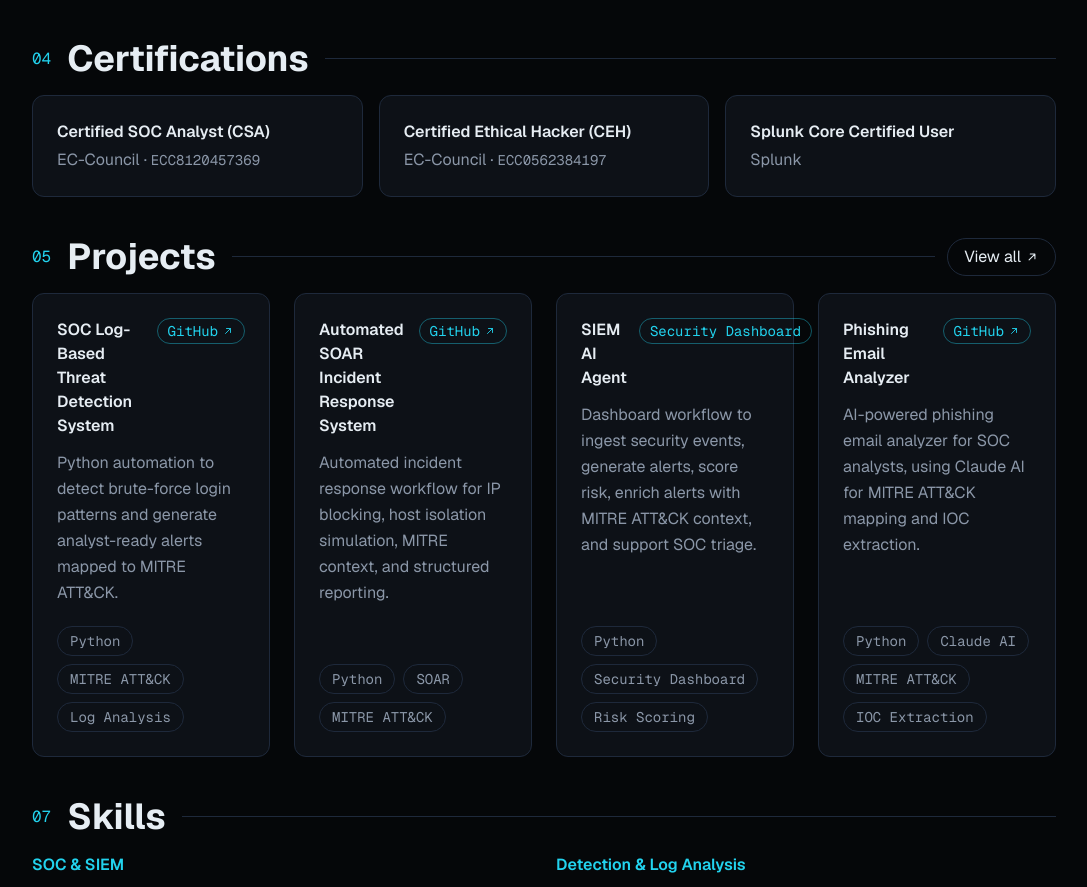
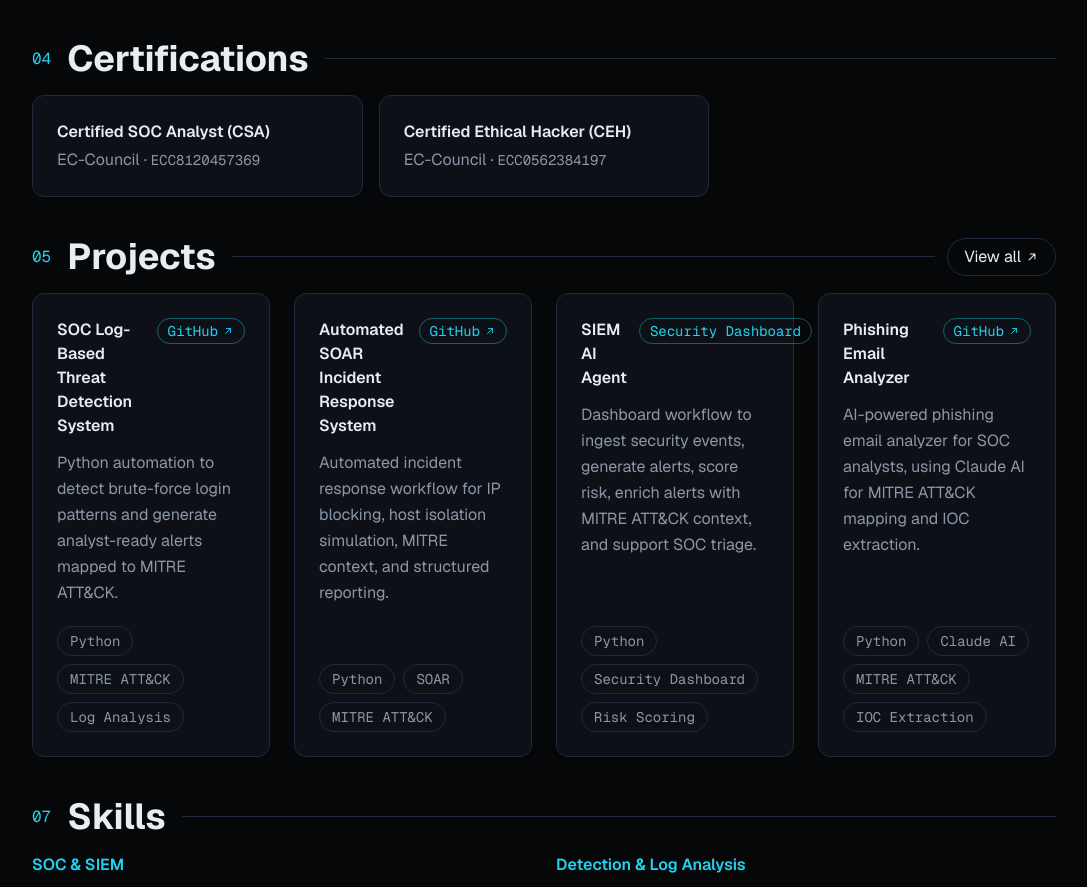
Before and after one commit to Tawheed30/portfolio, a Next.js app: page / in a window 1280 px wide. Shown: the part 1934-2821 px from the top of the page, without its empty margins (96-1183 px from the left). Built offline with nearby package versions, Linux system fonts and the light colour scheme; no server answers.

Commit message:
Update portfolio.ts

```diff
--- a/src/data/portfolio.ts
+++ b/src/data/portfolio.ts
@@ -88,11 +88,7 @@ export const certifications = [
     issuer: "EC-Council",
     id: "ECC0562384197",
   },
-  {
-    name: "Splunk Core Certified User",
-    issuer: "Splunk",
-    id: undefined,
-  },
+
 ] as const;
 
 export const projects = [
```
